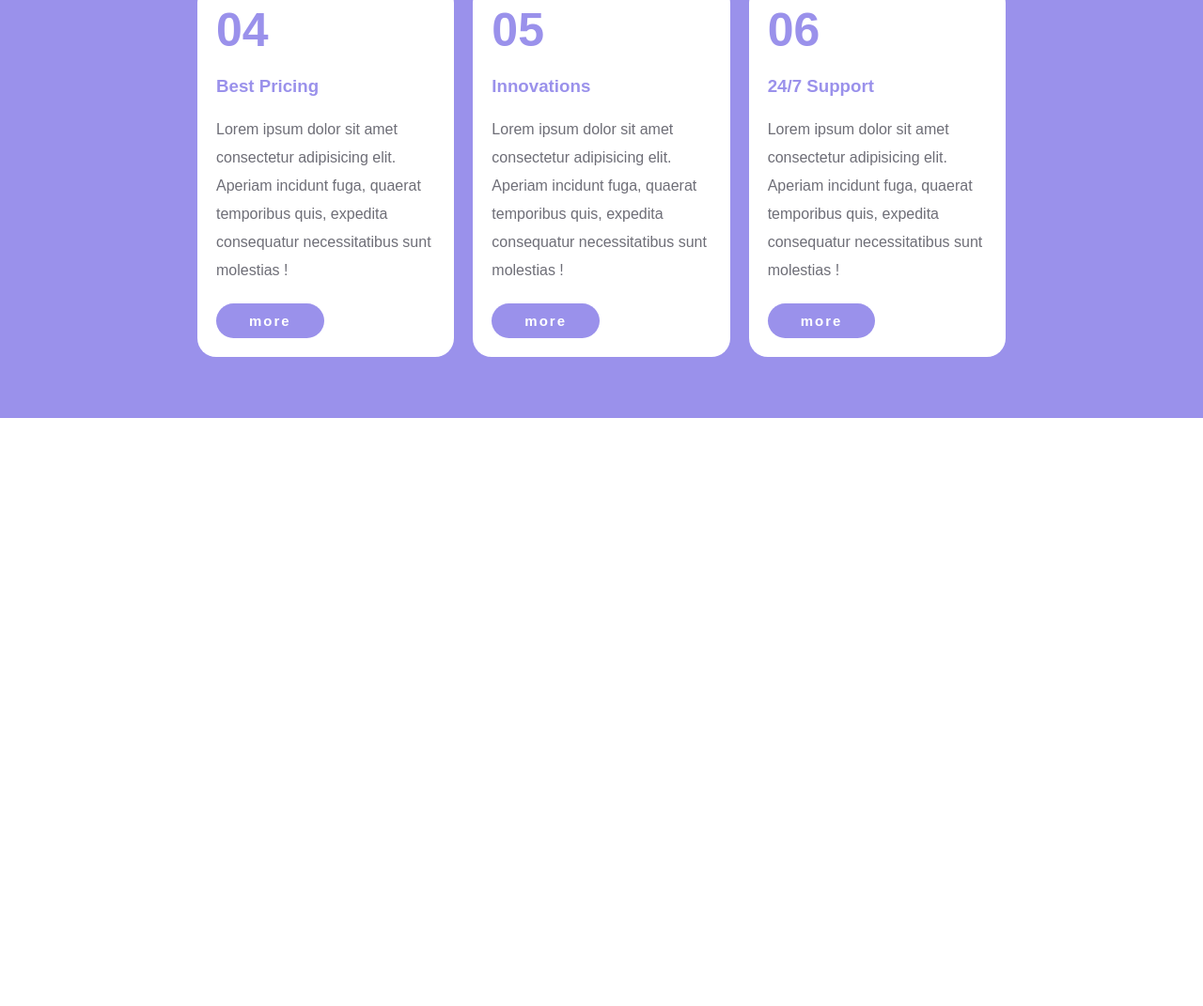
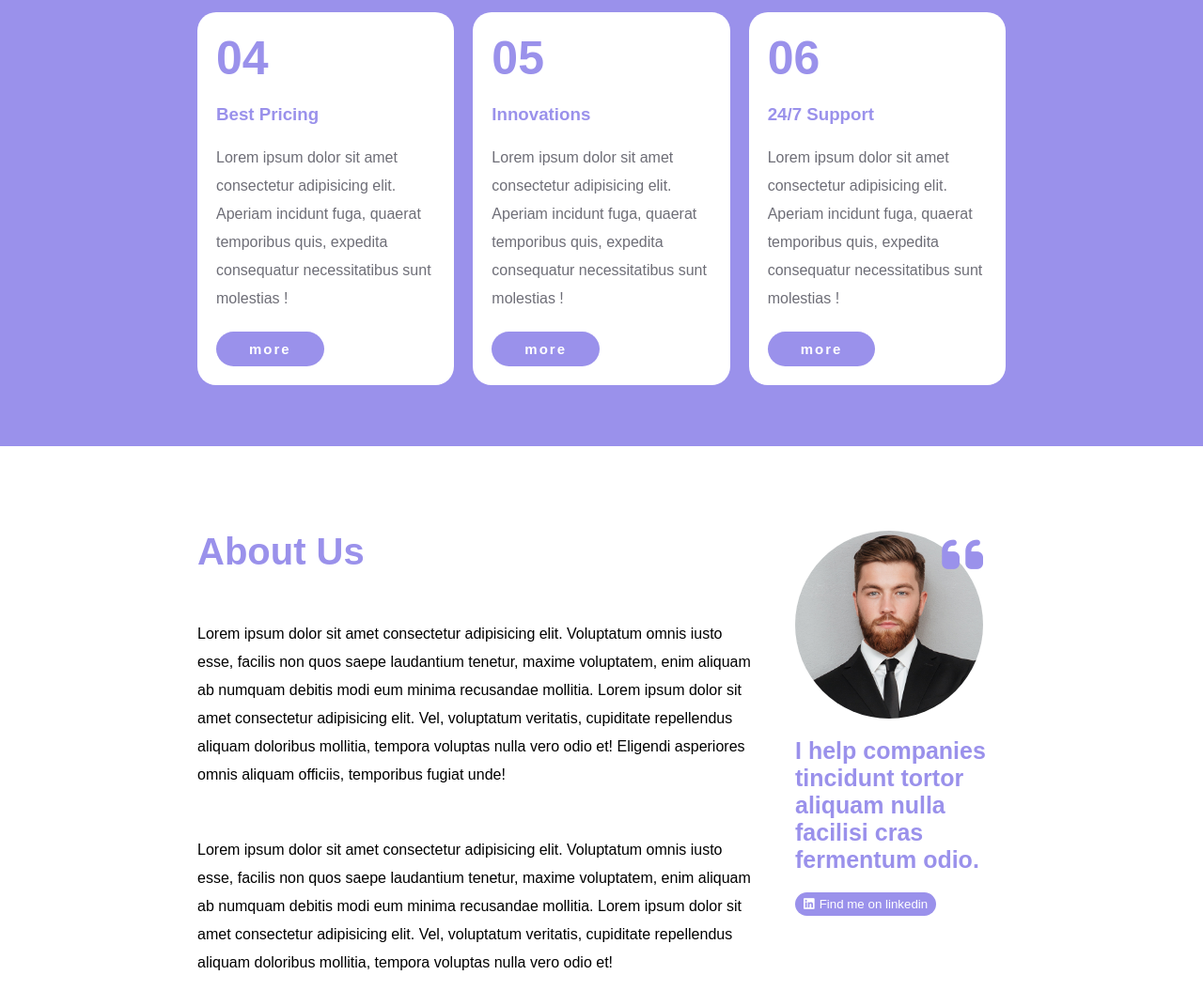
Before and after one commit to CraciaDenisStefan/htmlcss-responsive-layout, a plain HTML site: page index.html in a window 1280 px wide. Shown: the part 3400-4471 px from the top of the page at 94% size. Before the commit the page ends 3845 px from the top, so only its background shows below. Drawn offline with Linux system fonts and the light colour scheme.

Commit message:
[FEAT]Section about us completa

```diff
--- a/css/style.css
+++ b/css/style.css
@@ -218,6 +218,7 @@ p{
     font-size: 40px;
     width: 85%;
     margin: 0 auto;
+    margin-top: 30px;
 }
 .flex{
     display: flex;
@@ -255,6 +256,56 @@ p{
     letter-spacing: 2px;
     font-weight: 600;
   }
+/* INIZIO SECTION ABOUNT US */
+.col_about_us{
+    width: calc(100% - 20px);
+    margin: 10px;
+}
+.row_about_us{
+    margin-top: 40px;
+}
+/* colonna destra */
+.title_about_us{
+    font-size: 40px;
+    color: rgb(154, 145, 235);
+}
+.content_about{
+    width: 100%;
+}
+.margin{
+    margin: 50px 0;
+}
+/* Colonna sinistra */
+.img_about{
+    width: 200px;
+    height: 200px;
+    background-image: url(../img/about.jpg);
+    background-size: cover;
+    border-radius: 50%;
+    position: relative;
+}
+#absolute{
+    position: absolute;
+    top: 0;
+    right: 0;
+    font-size: 50px;
+    color: rgb(154, 145, 235);
+}
+.title_describtion{
+    color: rgb(154, 145, 235);
+    font-size: 25px;
+    margin: 20px 0;
+}
+.linkedin_btn{
+    background-color: rgb(154, 145, 235);
+    color: white;
+    border-radius: 15px;
+    padding: 5px 4%;
+    border: none;
+}
+.fa-linkedin{
+    margin-right: 5px;
+}
 
 
 /* FINE MAIN */
@@ -303,6 +354,14 @@ p{
         flex-direction: row;
         flex-wrap: wrap;
         width: calc(100% / 2 - 20px);
+    }
+    /* Inizio section about us */
+    .col_about_us.w_70{
+        width:calc(70% - 20px);
+    }
+    .col_about_us.w_30{
+        width:calc(30% - 20px);
+        padding-left: 20px;
     }
 }
 
--- a/index.html
+++ b/index.html
@@ -262,7 +262,55 @@
                     </div>
                 </div>
             </section>
-            <section></section>
+            <section class="about_us">
+                <!-- Inizio sectio About us -->
+                <div class="container">
+                    <div class="row_main">
+                        <div class="col_about_us w_70">
+                            <div class="row_about_us">
+                                <div class="content_about">
+                                    <h1 class="title_about_us">About Us</h1>
+                                </div>
+                                <div class="content_about margin">
+                                    <p>
+                                        Lorem ipsum dolor sit amet consectetur adipisicing elit. Voluptatum omnis iusto esse, facilis non quos saepe laudantium tenetur, maxime voluptatem, enim aliquam ab numquam debitis modi eum minima recusandae mollitia.
+                                        Lorem ipsum dolor sit amet consectetur adipisicing elit. Vel, voluptatum veritatis, cupiditate repellendus aliquam doloribus mollitia, tempora voluptas nulla vero odio et! Eligendi asperiores omnis aliquam officiis, temporibus fugiat unde!
+                                    </p>
+                                </div>
+                                <div class="content_about">
+                                    <p>
+                                        Lorem ipsum dolor sit amet consectetur adipisicing elit. Voluptatum omnis iusto esse, facilis non quos saepe laudantium tenetur, maxime voluptatem, enim aliquam ab numquam debitis modi eum minima recusandae mollitia.
+                                        Lorem ipsum dolor sit amet consectetur adipisicing elit. Vel, voluptatum veritatis, cupiditate repellendus aliquam doloribus mollitia, tempora voluptas nulla vero odio et!
+                                    </p>
+                                </div>
+                            </div>
+                        </div>
+                        <div class="col_about_us w_30">
+                            <div class="row_about_us">
+                                <div class="content_about">
+                                    <div class="img_about">
+                                        <i id="absolute" class="fa-solid fa-quote-left"></i>
+                                    </div>
+                                </div>
+                                <div class="content_about">
+                                    <div class="describtion_us">
+                                        <h2 class="title_describtion">
+                                           I help companies tincidunt tortor aliquam nulla facilisi cras fermentum odio.
+                                        </h2>
+                                    </div>
+                                </div>
+                                <div class="content_about">
+                                    <div class="linkedin">
+                                        <button class="linkedin_btn"><i class="fa-brands fa-linkedin"></i>Find me on linkedin</button>
+                                    </div>
+                                </div>
+                            </div>
+                        </div>
+                    </div>
+
+                </div>
+
+            </section>
             <section></section>
         </div>
     </main>
```
